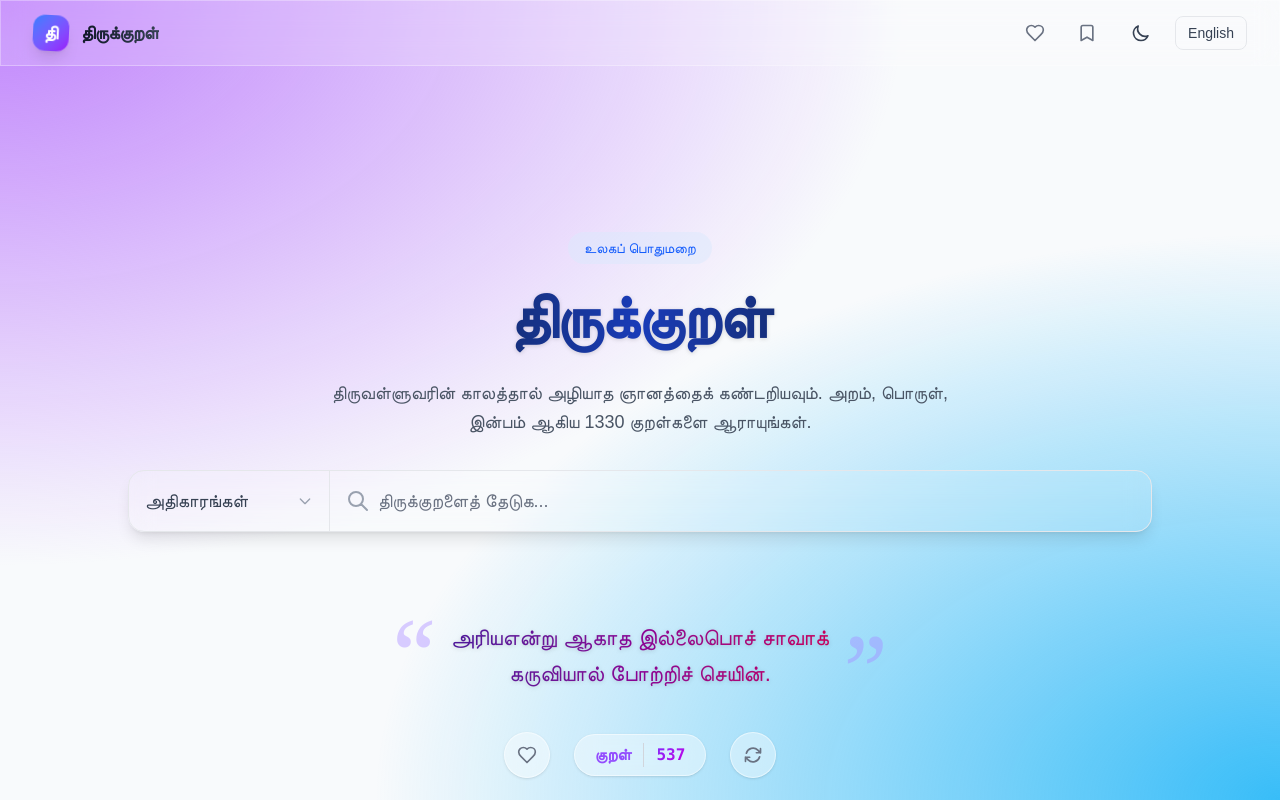
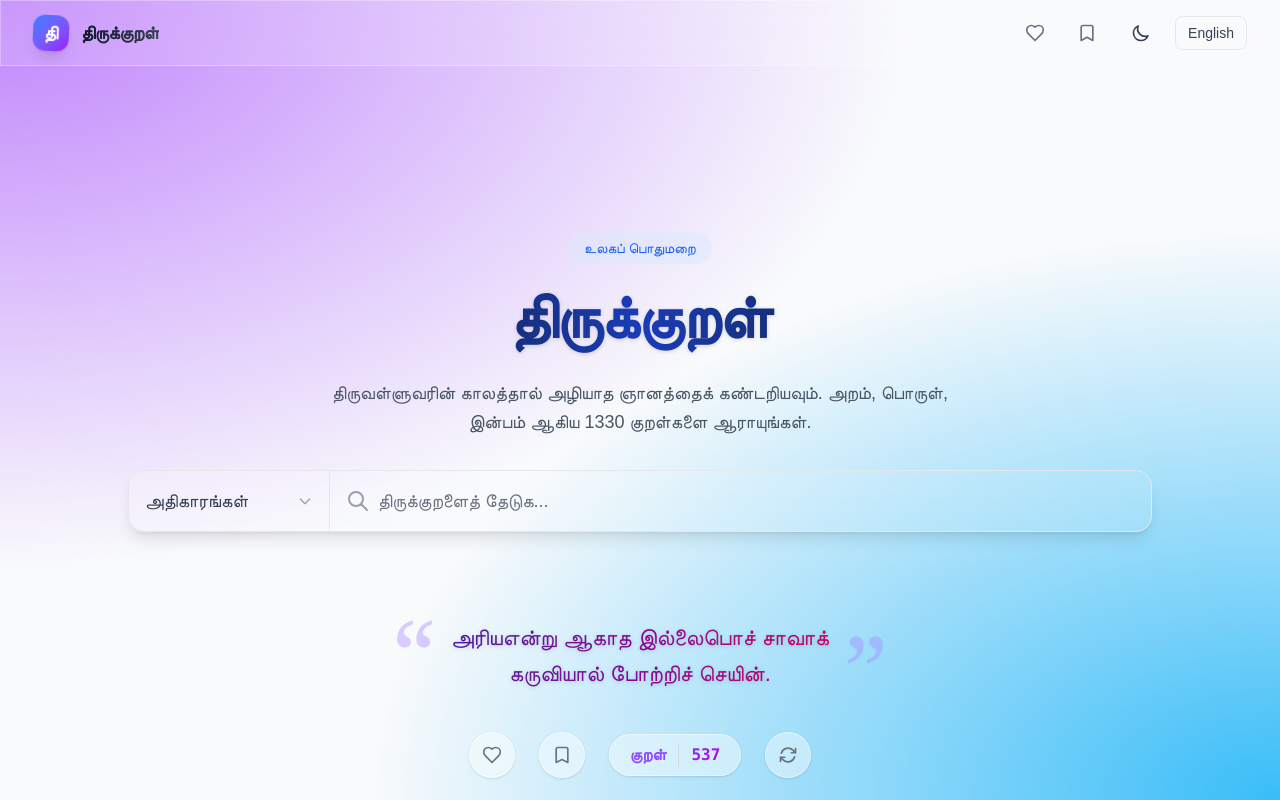
Before and after one commit to balaxbkm/thirukkural, a Next.js app: page / in a window 1280 px wide. Shown: the top 800 px of the page. Built offline with nearby package versions, Linux system fonts and the light colour scheme; a web font is replaced by a local one.

Commit message:
Bookmark vs Like UX Improv

```diff
--- a/app/page.tsx
+++ b/app/page.tsx
@@ -14,7 +14,8 @@ import KuralCard from "@/components/KuralCard";
 
 export default function Home() {
   const { t } = useLanguage();
-  const { isLiked, toggleLike } = useUserKuralActions();
+  const { isLiked, toggleLike, isBookmarked, toggleBookmark } = useUserKuralActions();
+  const [bookmarkToast, setBookmarkToast] = useState(false);
   const [randomKurals, setRandomKurals] = useState<any[]>([]);
   const [dailyKural, setDailyKural] = useState<any>(null);
   const [allKurals, setAllKurals] = useState<any[]>([]);
@@ -65,6 +66,14 @@ export default function Home() {
       setDailyKural(allKurals[randomIndex]);
       setIsRotating(false);
     }, 500);
+  };
+
+  const handleBookmark = (num: number) => {
+    toggleBookmark(num);
+    if (!isBookmarked(num)) {
+      setBookmarkToast(true);
+      setTimeout(() => setBookmarkToast(false), 2000);
+    }
   };
 
   return (
@@ -135,6 +144,29 @@ export default function Home() {
                   </svg>
                 </button>
 
+                {/* Bookmark Button */}
+                <button
+                  onClick={() => handleBookmark(dailyKural.number)}
+                  className="group p-3 rounded-full bg-white/40 dark:bg-slate-900/40 backdrop-blur-md border border-white/50 dark:border-white/10 shadow-sm hover:shadow-md hover:scale-110 active:scale-95 transition-all duration-300 hover:border-blue-200 dark:hover:border-blue-900/50"
+                  aria-label="Bookmark Kural"
+                >
+                  <svg
+                    xmlns="http://www.w3.org/2000/svg"
+                    viewBox="0 0 24 24"
+                    fill={isBookmarked(dailyKural.number) ? "currentColor" : "none"}
+                    stroke="currentColor"
+                    strokeWidth="2"
+                    strokeLinecap="round"
+                    strokeLinejoin="round"
+                    className={`w-5 h-5 transition-colors duration-300 ${isBookmarked(dailyKural.number)
+                      ? "text-blue-500"
+                      : "text-gray-500 dark:text-gray-400 group-hover:text-blue-500"
+                      }`}
+                  >
+                    <path d="M5 5a2 2 0 0 1 2-2h10a2 2 0 0 1 2 2v16l-7-3.5L5 21V5Z" />
+                  </svg>
+                </button>
+
                 {/* Badge Link */}
                 <Link href={`/kural/${dailyKural.number}`} className="group cursor-pointer hover:scale-105 transition-all duration-300">
                   <div className="flex items-center gap-2 px-5 py-2 rounded-full bg-white/40 dark:bg-slate-900/40 backdrop-blur-md border border-white/50 dark:border-white/10 shadow-sm hover:shadow-md hover:border-violet-200 dark:hover:border-violet-800 transition-all">
@@ -165,6 +197,16 @@ export default function Home() {
                   </svg>
                 </button>
               </div>
+
+              {/* Toast Notification */}
+              {bookmarkToast && (
+                <div className="absolute top-full mt-4 left-1/2 transform -translate-x-1/2 bg-blue-600/90 text-white text-sm font-bold py-2 px-5 rounded-full backdrop-blur-md animate-in fade-in slide-in-from-top-2 zoom-in duration-300 z-50 flex items-center gap-2 shadow-xl">
+                  <svg className="w-4 h-4" fill="none" viewBox="0 0 24 24" stroke="currentColor">
+                    <path strokeLinecap="round" strokeLinejoin="round" strokeWidth={2} d="M5 13l4 4L19 7" />
+                  </svg>
+                  Saved to Bookmarks
+                </div>
+              )}
 
               {/* Optional: Add a subtle link wrapper if they want to click through, but clean for now */}
             </div>
--- a/components/KuralCard.tsx
+++ b/components/KuralCard.tsx
@@ -17,6 +17,15 @@ export default function KuralCard({ kural }: KuralCardProps) {
     const bookmarked = isBookmarked(kural.number);
 
     const [showToast, setShowToast] = useState(false);
+    const [bookmarkToast, setBookmarkToast] = useState(false);
+
+    const handleBookmark = () => {
+        toggleBookmark(kural.number);
+        if (!bookmarked) {
+            setBookmarkToast(true);
+            setTimeout(() => setBookmarkToast(false), 2000);
+        }
+    };
 
     const handleShare = async (e: React.MouseEvent) => {
         e.preventDefault();
@@ -93,7 +102,7 @@ export default function KuralCard({ kural }: KuralCardProps) {
                         </svg>
                     </button>
                     <button
-                        onClick={() => toggleBookmark(kural.number)}
+                        onClick={handleBookmark}
                         className={`p-2 rounded-lg transition-all ${bookmarked ? 'text-blue-500 bg-blue-50 dark:bg-blue-900/20' : 'text-gray-400 hover:text-blue-500 hover:bg-gray-100 dark:hover:bg-white/5'}`}
                         title={bookmarked ? t.kural.saved : t.kural.save}
                     >
@@ -121,6 +130,16 @@ export default function KuralCard({ kural }: KuralCardProps) {
                     </div>
                 )
             }
+            {
+                bookmarkToast && (
+                    <div className="absolute top-1/2 left-1/2 transform -translate-x-1/2 -translate-y-1/2 bg-blue-600/90 text-white text-xs font-bold py-2 px-4 rounded-full backdrop-blur-md animate-in fade-in zoom-in duration-300 z-50 flex items-center gap-2 shadow-xl">
+                        <svg className="w-4 h-4" fill="none" viewBox="0 0 24 24" stroke="currentColor">
+                            <path strokeLinecap="round" strokeLinejoin="round" strokeWidth={2} d="M5 13l4 4L19 7" />
+                        </svg>
+                        Saved to Bookmarks
+                    </div>
+                )
+            }
         </div>
     );
 }
```
